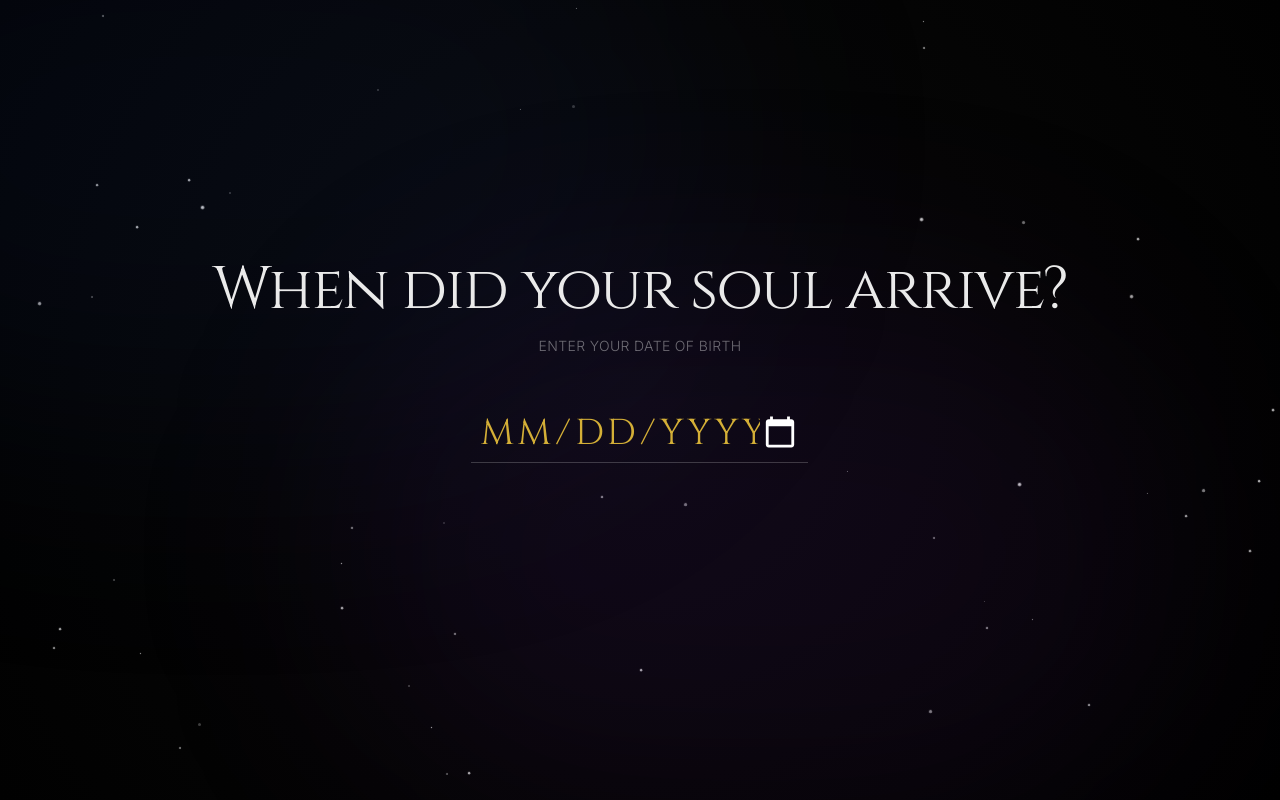
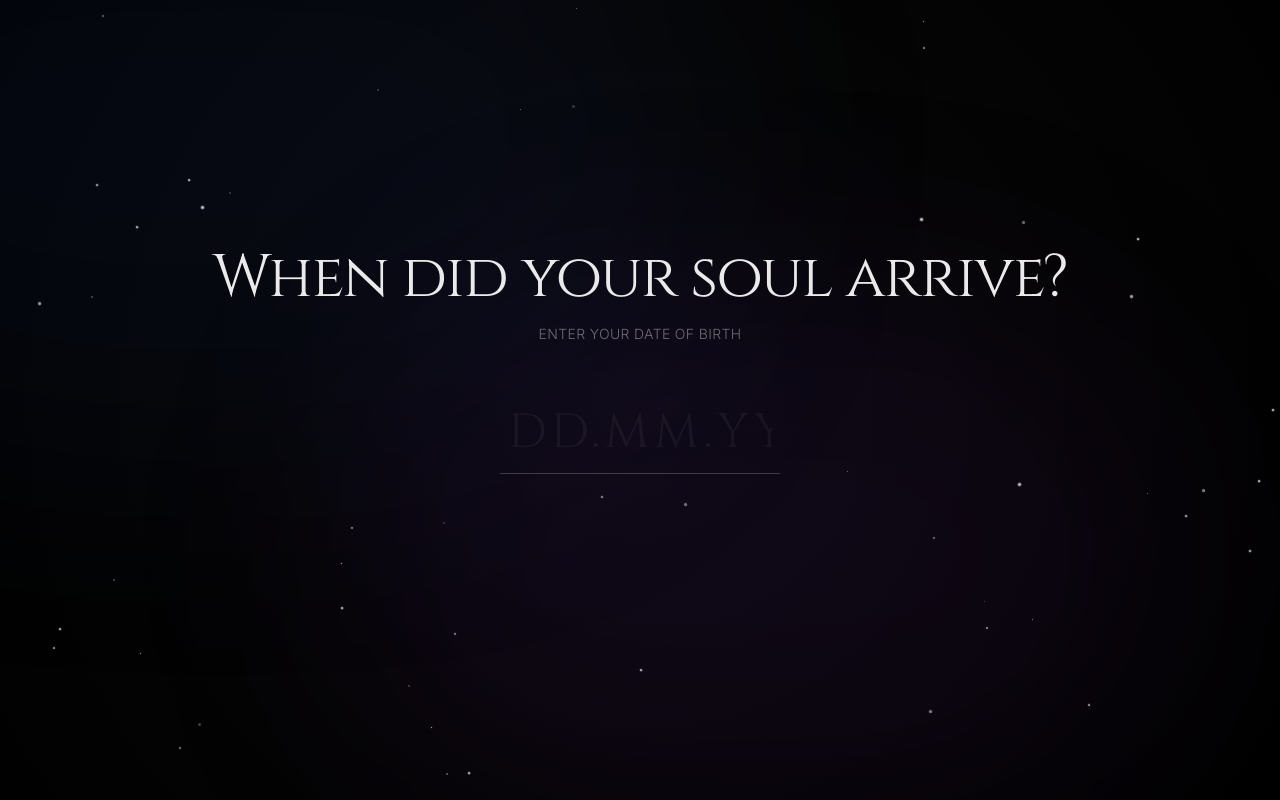
Before and after one commit to KashAmir418/Numerio, a Next.js app: page / in a window 1280 px wide. Built offline with nearby package versions, Linux system fonts and the light colour scheme.

Commit message:
Enhance birthdate input with typing support, DD.MM.YYYY mask, and strict date validation

```diff
--- a/src/app/page.tsx
+++ b/src/app/page.tsx
@@ -12,28 +12,40 @@ export default function Home() {
     const [profile, setProfile] = useState<NumerologyProfile | null>(null);
 
 
-    const handleEntryComplete = (date: string) => {
-        // Validation Logic
-        const [yearStr, monthStr, dayStr] = date.split('-');
+    const handleEntryComplete = (dateStr: string) => {
+        // Format: DD.MM.YYYY
+        const [dayStr, monthStr, yearStr] = dateStr.split('.');
+        const day = parseInt(dayStr, 10);
+        const month = parseInt(monthStr, 10);
         const year = parseInt(yearStr, 10);
-        const month = parseInt(monthStr, 10);
-        const day = parseInt(dayStr, 10);
-        const currentYear = new Date().getFullYear();
 
+        const now = new Date();
+        const currentYear = now.getFullYear();
+
+        // 1. Basic Year Range Check
         if (year < 1900 || year > currentYear) {
-            alert("Please enter a valid birth year between 1900 and " + currentYear);
+            alert(`Please enter a valid birth year between 1900 and ${currentYear}`);
             return;
         }
 
-        // Basic date validity (e.g. Feb 30)
+        // 2. Real Date Validity (e.g. Feb 30)
         const dateObj = new Date(year, month - 1, day);
         if (dateObj.getFullYear() !== year || dateObj.getMonth() + 1 !== month || dateObj.getDate() !== day) {
-            alert("Please enter a valid date.");
+            alert("This date does not exist in the cosmic calendar. Please enter a real date.");
             return;
         }
 
+        // 3. Future Date Check
+        if (dateObj > now) {
+            alert("The matrix shows you haven't arrived yet. Please enter a valid past birthdate.");
+            return;
+        }
+
+        // Convert to YYYY-MM-DD for the numerology calculator engine
+        const internalDate = `${year}-${String(month).padStart(2, '0')}-${String(day).padStart(2, '0')}`;
+
         // Calculate numerology immediately
-        const calculatedProfile = calculateNumerology(date);
+        const calculatedProfile = calculateNumerology(internalDate);
         setProfile(calculatedProfile);
 
         setStep("loading");
--- a/src/components/ui/date-input.tsx
+++ b/src/components/ui/date-input.tsx
@@ -5,38 +5,64 @@ import { useState } from "react";
 import { ArrowRight } from "lucide-react";
 
 export function DateInput({ onSubmit }: { onSubmit: (date: string) => void }) {
-    const [date, setDate] = useState("");
+    const [inputValue, setInputValue] = useState("");
 
-    const handleDateChange = (e: React.ChangeEvent<HTMLInputElement>) => {
-        setDate(e.target.value);
+    const formatInput = (value: string) => {
+        // Remove everything except numbers
+        const numbers = value.replace(/\D/g, "");
+
+        let formatted = "";
+        if (numbers.length > 0) {
+            formatted += numbers.substring(0, 2);
+            if (numbers.length >= 3) {
+                formatted += "." + numbers.substring(2, 4);
+            }
+            if (numbers.length >= 5) {
+                formatted += "." + numbers.substring(4, 8);
+            }
+        }
+        return formatted;
+    };
+
+    const handleKeyDown = (e: React.KeyboardEvent<HTMLInputElement>) => {
+        if (e.key === "Enter" && inputValue.length === 10) {
+            handleSubmit();
+        }
+    };
+
+    const handleInputChange = (e: React.ChangeEvent<HTMLInputElement>) => {
+        const formatted = formatInput(e.target.value);
+        if (formatted.length <= 10) {
+            setInputValue(formatted);
+        }
     };
 
     const handleSubmit = () => {
-        if (date) {
-            onSubmit(date);
+        if (inputValue.length === 10) {
+            onSubmit(inputValue);
         }
     };
 
     return (
         <div className="flex flex-col items-center gap-8">
-            <div className="relative group">
+            <div className="relative group w-full max-w-[280px]">
                 <input
-                    type="date"
-                    value={date}
-                    min="1900-01-01"
-                    max="2025-12-31"
-                    onChange={handleDateChange}
-                    className="w-full bg-transparent border-b border-white/20 text-center text-3xl md:text-4xl font-serif text-gold focus:outline-none focus:border-gold transition-colors placeholder:text-white/10 p-2 uppercase tracking-widest [color-scheme:dark]"
-                    style={{ colorScheme: 'dark' }} // Forces dark calendar in supported browsers
+                    type="text"
+                    inputMode="numeric"
+                    placeholder="DD.MM.YYYY"
+                    value={inputValue}
+                    onChange={handleInputChange}
+                    onKeyDown={handleKeyDown}
+                    className="w-full bg-transparent border-b border-white/20 text-center text-3xl md:text-5xl font-serif text-gold focus:outline-none focus:border-gold transition-colors placeholder:text-white/5 p-2 tracking-[0.1em]"
                 />
             </div>
 
             <motion.button
                 onClick={handleSubmit}
-                disabled={!date}
+                disabled={inputValue.length < 10}
                 className="group relative px-8 py-3 bg-white/5 border border-white/10 rounded-full overflow-hidden disabled:opacity-0 disabled:cursor-not-allowed transition-all duration-500 hover:bg-white/10 hover:border-gold/50"
                 initial={{ opacity: 0, y: 20 }}
-                animate={{ opacity: date ? 1 : 0, y: date ? 0 : 20 }}
+                animate={{ opacity: inputValue.length === 10 ? 1 : 0, y: inputValue.length === 10 ? 0 : 20 }}
             >
                 <div className="relative z-10 flex items-center gap-2 text-starlight font-serif tracking-widest uppercase text-sm">
                     <span>Reveal Destiny</span>
```
